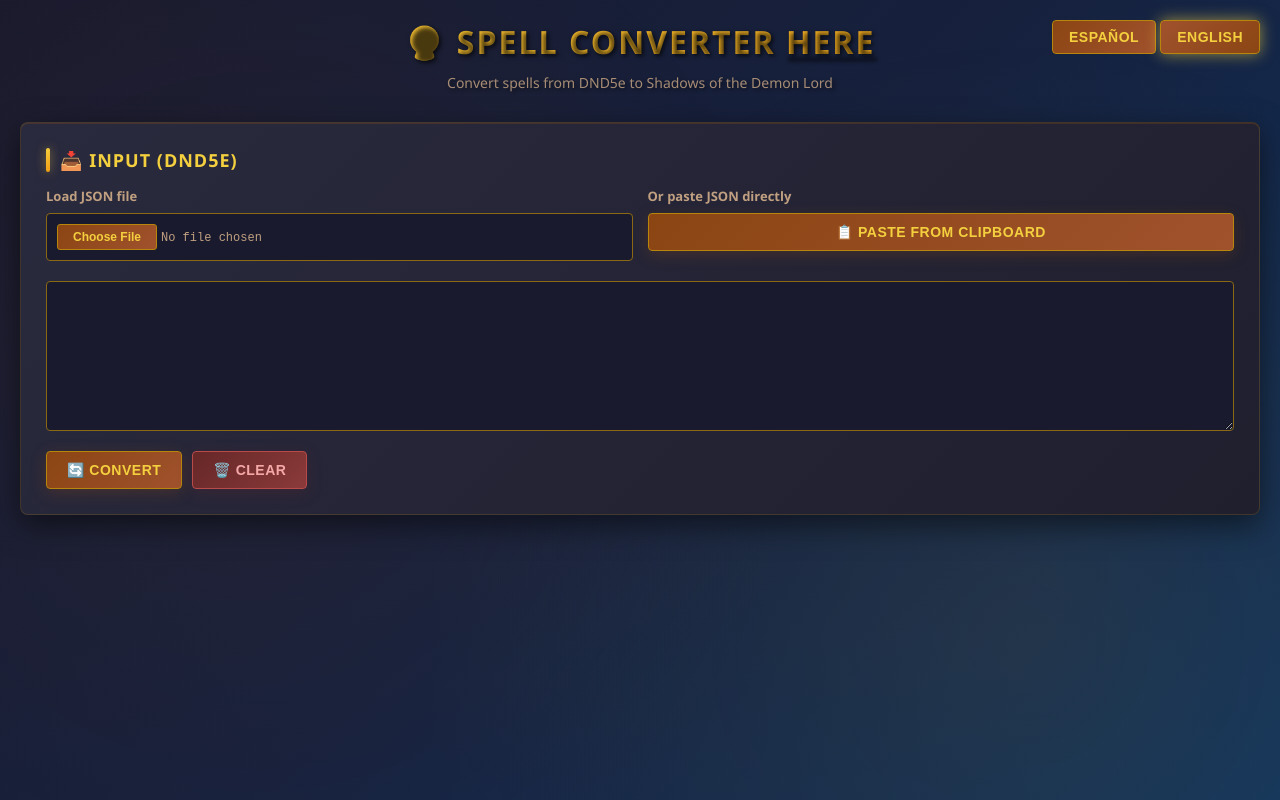
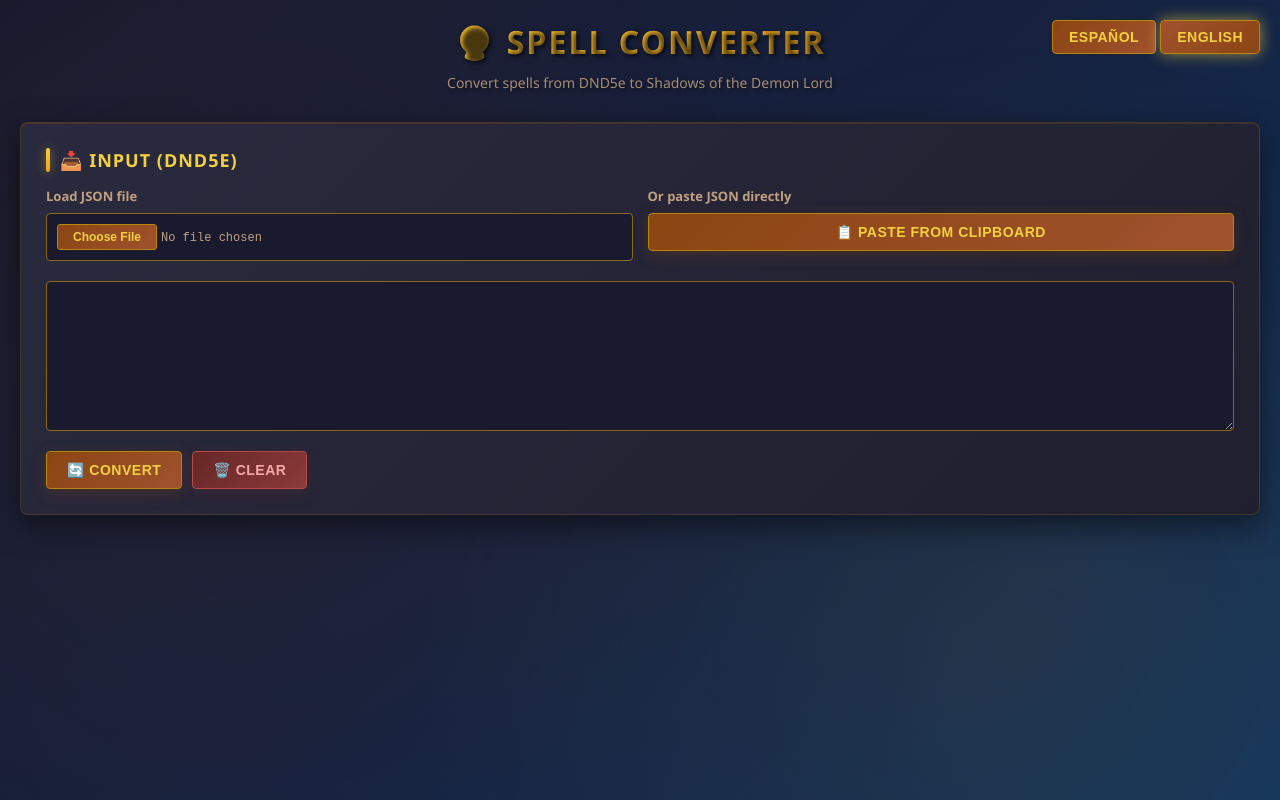
Before and after one commit to GusRPG/Rolemix, a plain HTML site: page sotdl-DND-spell_converter.html in a window 1280 px wide. Drawn offline with Linux system fonts and the light colour scheme.

Commit message:
Update sotdl-DND-spell_converter.html

```diff
--- a/sotdl-DND-spell_converter.html
+++ b/sotdl-DND-spell_converter.html
@@ -375,9 +375,7 @@
     </div>
     <div class="container">
         <div class="header">
-            <h1>🔮 <span data-i18n="title">Spell Converter</span>    </script>
-     <a href='http://www.freevisitorcounters.com'>here</a> <script type='text/javascript' src='https://www.freevisitorcounters.com/auth.php?id=dd9607929c2590273a3b1ae8ba8107db7400e52a'></script>
-<script type="text/javascript" src="https://www.freevisitorcounters.com/en/home/counter/1430620/t/8"></script></h1>
+            <h1>🔮 <span data-i18n="title">Spell Converter</span></h1>
             <p data-i18n="subtitle">Convert spells from DND5e to Shadows of the Demon Lord</p>
         </div>
         <div class="card">
```
